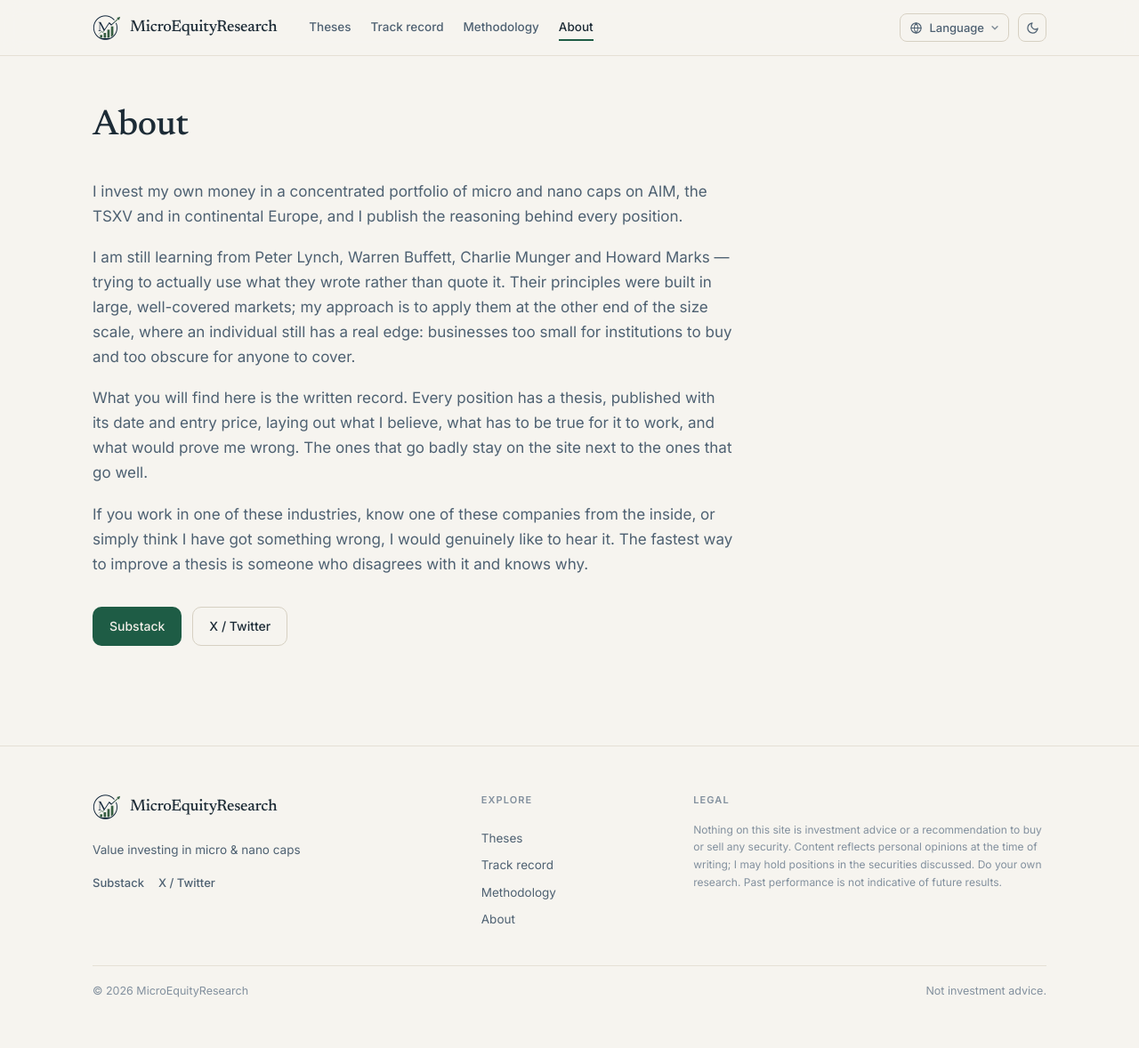
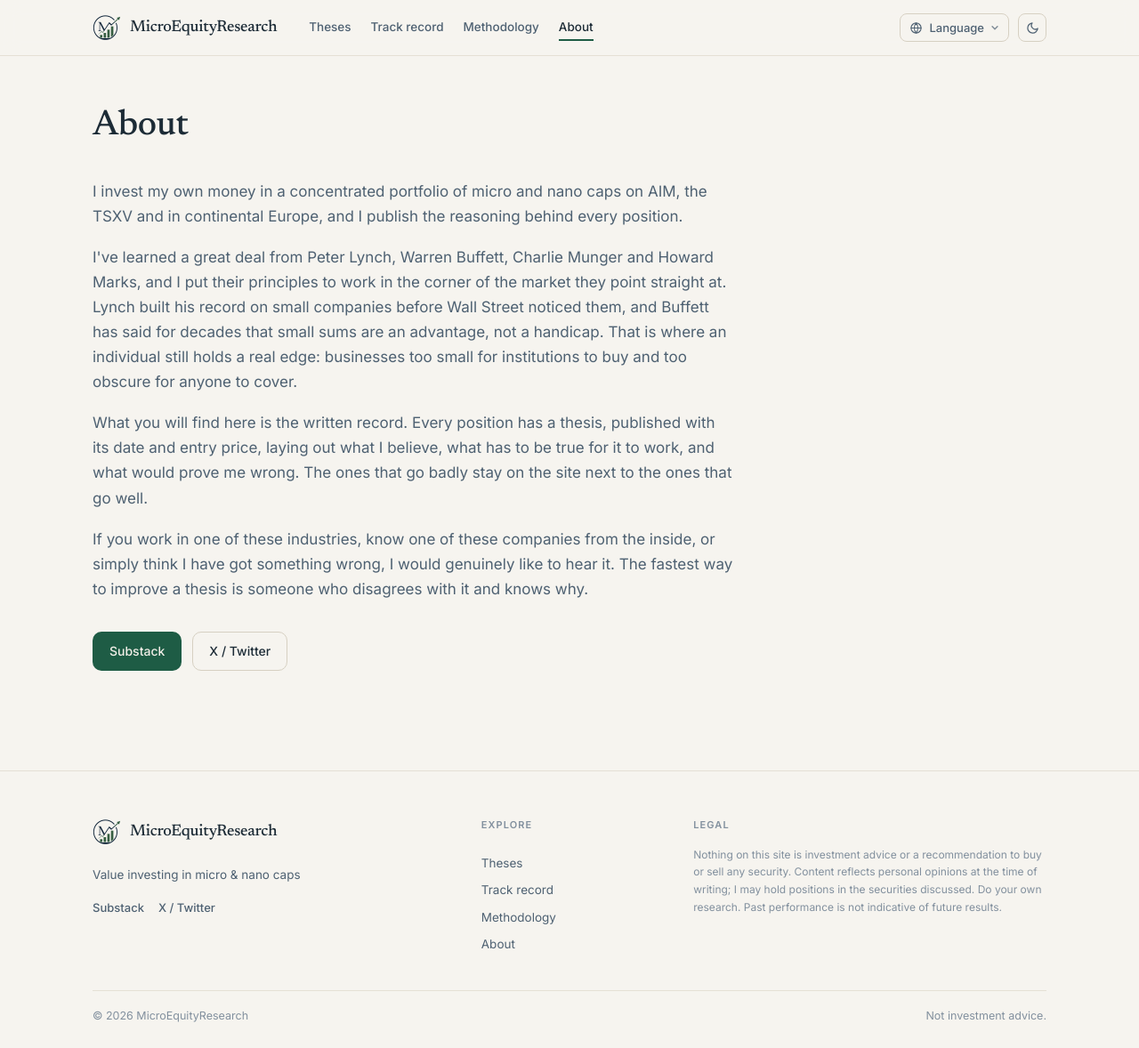
Before and after one commit to trackcmg/micro_cap_invest, a Jekyll site: the page built from about.html, in a window 1280 px wide and 1178 px high. Shown: the whole window at 89% size. Built offline with Jekyll 4.4.1, drawn with Linux system fonts in a browser that asks for light colours.

Commit message:
About: fix the influences paragraph
- Drop the "rather than quote it" framing - it read as insecure, not humble.
- Correct a false claim: their principles were NOT built in large, well-
  covered markets. Lynch made his record on small companies before Wall
  Street noticed them, and Buffett has long said small sums are an edge.
  The rewrite points to that corner as where the principles were forged,
  which is both true and the actual argument for the strategy.

Co-Authored-By: Claude Opus 4.8 <noreply@anthropic.com>

```diff
--- a/about.html
+++ b/about.html
@@ -21,16 +21,18 @@ permalink: /about/
   </p>
 
   <p class="lead" style="margin-top:18px">
-    <span class="lang-en">I am still learning from Peter Lynch, Warren Buffett, Charlie Munger and
-    Howard Marks — trying to actually use what they wrote rather than quote it. Their principles
-    were built in large, well-covered markets; my approach is to apply them at the other end of the
-    size scale, where an individual still has a real edge: businesses too small for institutions to
-    buy and too obscure for anyone to cover.</span>
-    <span class="lang-es">Sigo aprendiendo de Peter Lynch, Warren Buffett, Charlie Munger y Howard
-    Marks — intentando usar de verdad lo que escribieron en lugar de citarlo. Sus principios se
-    forjaron en mercados grandes y muy cubiertos; mi enfoque es aplicarlos en el extremo opuesto de
-    la escala, donde un particular todavía tiene una ventaja real: negocios demasiado pequeños para
-    que los compre una institución y demasiado oscuros para que alguien los cubra.</span>
+    <span class="lang-en">I've learned a great deal from Peter Lynch, Warren Buffett, Charlie Munger
+    and Howard Marks, and I put their principles to work in the corner of the market they point
+    straight at. Lynch built his record on small companies before Wall Street noticed them, and
+    Buffett has said for decades that small sums are an advantage, not a handicap. That is where an
+    individual still holds a real edge: businesses too small for institutions to buy and too obscure
+    for anyone to cover.</span>
+    <span class="lang-es">He aprendido muchísimo de Peter Lynch, Warren Buffett, Charlie Munger y
+    Howard Marks, y aplico sus principios en el rincón del mercado al que ellos mismos apuntan.
+    Lynch construyó su historial con compañías pequeñas antes de que Wall Street reparara en ellas,
+    y Buffett lleva décadas diciendo que gestionar poco dinero es una ventaja, no un lastre. Ahí es
+    donde un particular todavía conserva una ventaja real: negocios demasiado pequeños para que los
+    compre una institución y demasiado oscuros para que alguien los cubra.</span>
   </p>
 
   <p class="lead" style="margin-top:18px">
```
